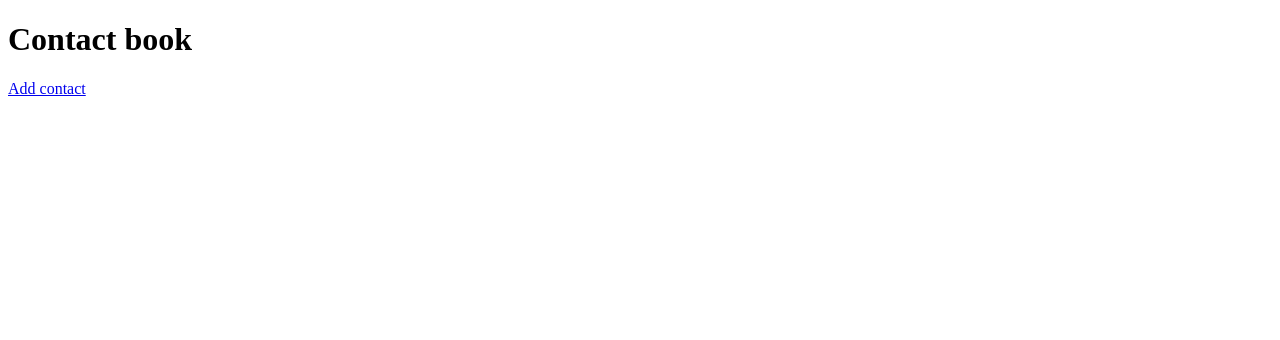
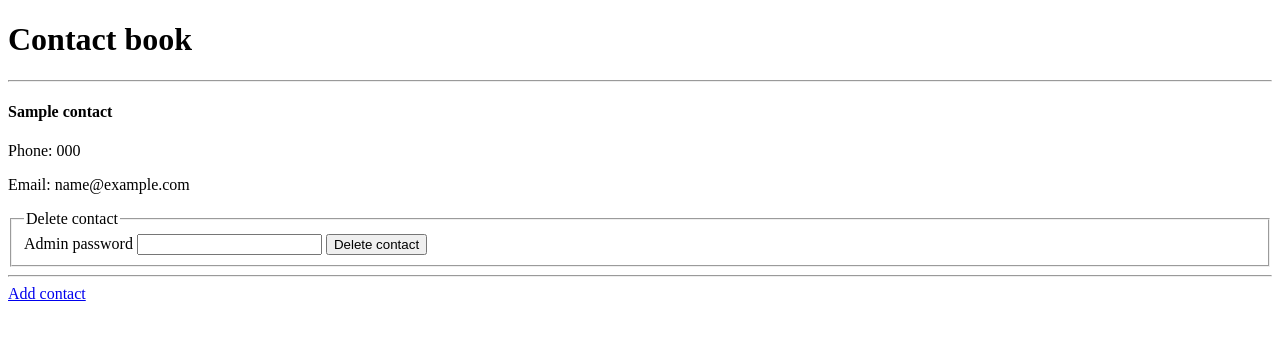
Before and after one commit to LuisLiraC/agenda-python, a Flask app: template templates/contact_book.html in a window 1280 px wide. Shown: the top 340 px of the page. Run offline with Flask 2, Linux system fonts and the light colour scheme; the template is opened without the code that fills it: most values are stand-ins (such as "Sample title", 1, 10 or a date in 2020).

Commit message:
contact book

```diff
--- a/app.py
+++ b/app.py
@@ -1,17 +1,30 @@
-from flask import Flask, render_template, request
+from flask import Flask, render_template, request, flash, redirect
 from contact_book import ContactBook
 from dotenv import load_dotenv
 import csv
 import os
 
 app = Flask(__name__)
+app.secret_key = 'secret'
+app.debug = True
 
 load_dotenv()
 
 @app.route(r'/', methods=['GET'])
 def contact_book():
-    print(os.getenv('TEST_ENV'))
-    return render_template('contact_book.html')
+    contact_book = ContactBook()
+
+    try:
+        with open('contacts.csv', 'r') as f:
+            reader = csv.reader(f)
+            for idx, row in enumerate(reader):
+                if idx == 0:
+                    continue
+                contact_book.add(row[0], row[1], row[2])
+    except:
+        pass
+
+    return render_template('contact_book.html', contacts=contact_book._contacts)
 
 @app.route(r'/add', methods=['GET', 'POST'])
 def add_contact():
@@ -19,19 +32,40 @@ def add_contact():
     if request.form:
         contact_book = ContactBook()
 
+        if request.form.get('password') == os.environ.get('PASSWORD_CONTACTS'):
+            try:
+                with open('contacts.csv', 'r') as f:
+                    reader = csv.reader(f)
+                    for idx, row in enumerate(reader):
+                        if idx == 0:
+                            continue
+                        contact_book.add(row[0], row[1], row[2])
+            except:
+                pass
+
+            contact_book.add(request.form.get('name'), request.form.get('phone'), request.form.get('email'))
+            flash('Contact added successfully')
+
+    return render_template('add_contact.html')
+
+@app.route(r'/delete/<email>', methods=['POST'])
+def delete_contact(email):
+
+    if request.form:
+        contact_book = ContactBook()
         try:
-            with open('contacts.csv', 'r') as f:
-                reader = csv.reader(f)
-                for idx, row in enumerate(reader):
-                    if idx == 0:
-                        continue
-                    contact_book.add(row[0], row[1], row[2])
+            if request.form.get('password') == os.environ.get('PASSWORD_CONTACTS'):
+                with open('contacts.csv', 'r') as f:
+                    reader = csv.reader(f)
+                    for idx, row in enumerate(reader):
+                        if idx == 0:
+                            continue
+                        contact_book.add(row[0], row[1], row[2])
+                        contact_book.delete(email)
         except:
             pass
 
-        contact_book.add(request.form.get('name'), request.form.get('phone'), request.form.get('email'))
-
-    return render_template('add_contact.html')
+    return redirect('/')
 
 if __name__ == "__main__":
     app.run()
--- a/templates/contact_book.html
+++ b/templates/contact_book.html
@@ -1,5 +1,27 @@
 {% extends 'index.html' %}
 
 {% block body %}
+
+  {% for contact in contacts %}
+    <hr>
+    <div>
+      <h4>{{ contact.name }}</h4>
+      <div>
+        <p>Phone: {{ contact.phone }}</p>
+        <p>Email: {{ contact.email }}</p>
+        <form action="/delete/{{ contact.email }}" method="post">
+          <fieldset>
+            <legend>Delete contact</legend>
+
+            <label for="password">Admin password</label>
+            <input type="password" name="password" id="password">
+
+            <button type="submit" name="button">Delete contact</button>
+          </fieldset>
+        </form>
+      </div>
+    </div>
+    <hr>
+  {% endfor %}
   <a href="/add">Add contact</a>
 {% endblock %}
```
Also changed, not shown: contact_book.py (+7 -0 lines), templates/add_contact.html (+13 -0 lines).
